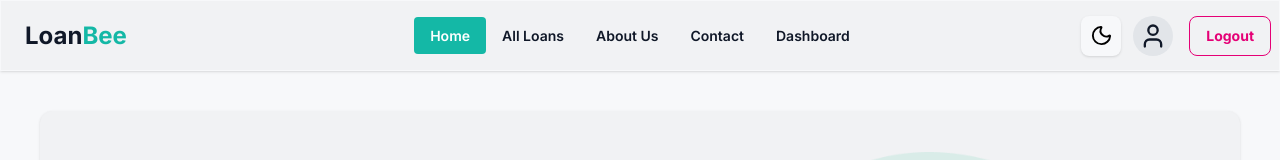
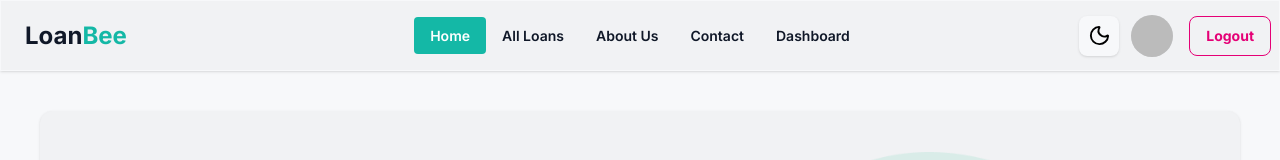
Before and after one commit to hossain-shifat/Micro-Loan, a React (Vite) app: page / in a window 1280 px wide. Shown: the top 160 px of the page. Built offline with nearby package versions, Linux system fonts and the light colour scheme; no server answers; sample sign-in values are in the browser's storage.

Commit message:
Add some fixes in ui

```diff
--- a/src/Pages/Dashboard/Manager/ApprovedApplications/ApprovedApplications.jsx
+++ b/src/Pages/Dashboard/Manager/ApprovedApplications/ApprovedApplications.jsx
@@ -145,7 +145,7 @@ const ApprovedApplications = () => {
                                             }
                                         </th>
                                         <th>
-                                            <div className="space-x-2">
+                                            <div className="flex gap-2">
                                                 <div onClick={() => handleReject(application)} className="tooltip tooltip-top" data-tip='Reject'>
                                                     <button className="btn btn-error btn-outline btn-sm btn-square"><X size={18} /></button>
                                                 </div>
--- a/src/Pages/Home/Banner/Banner.jsx
+++ b/src/Pages/Home/Banner/Banner.jsx
@@ -3,6 +3,7 @@ import { assets } from '../../../assets/assets'
 import { ArrowRight } from 'lucide-react'
 import SplitText from '../../../Components/Animations/SplitText/SplitText'
 import FadeIn from '../../../Components/Animations/FadeIn/FadeIn'
+import { Link } from 'react-router'
 
 const Banner = () => {
     return (
@@ -19,7 +20,7 @@ const Banner = () => {
                         <FadeIn>
                             <p>Our loan services offer a hassle-free and streamlined borrowing experience, providing you with the funds you need in a timely manner to meet your financial requirements.</p>
                         </FadeIn>
-                        <button className="btn btn-primary btn-outline flex justify-center items-center rounded-full">Get started <ArrowRight size={18} /></button>
+                        <Link to='/all-loans'><button className="btn btn-primary btn-outline flex justify-center items-center rounded-full">Get started <ArrowRight size={18} /></button></Link>
                     </div>
                 </div>
             </div>
--- a/src/Pages/Loan/AllLoans/AllLoan.jsx
+++ b/src/Pages/Loan/AllLoans/AllLoan.jsx
@@ -42,7 +42,7 @@ const AllLoan = () => {
                                         <h1 className="font-bold text-2xl">${loan.maxLoanLimit}</h1>
                                     </div>
                                     <div className="w-full">
-                                        <Link to={`/loan-details/${loan._id}`}><button className="btn btn-primary w-full">View Details</button></Link>
+                                        <Link to={`/loan-details/${loan._id}`}><button className="btn btn-primary">View Details</button></Link>
                                     </div>
                                 </div>
                             </div>
--- a/src/Pages/Loan/ApplyLoan/ApplyLoan.jsx
+++ b/src/Pages/Loan/ApplyLoan/ApplyLoan.jsx
@@ -1,7 +1,7 @@
 import React from 'react'
 import { useForm } from 'react-hook-form'
 import useAuth from '../../../Hooks/UseAuth/useAuth'
-import { useParams } from 'react-router'
+import { useNavigate, useParams } from 'react-router'
 import { useQuery } from '@tanstack/react-query'
 import useAxiosSecure from '../../../Hooks/Axios/AxiosSecure/useAxiosSecure'
 import Loading from '../../../Components/Loading/Loading'
@@ -11,6 +11,7 @@ const ApplyLoan = () => {
 
     const { user } = useAuth()
     const { id } = useParams()
+    const navigate = useNavigate()
 
     const { register, handleSubmit, formState: { errors }, reset } = useForm()
 
@@ -43,6 +44,9 @@ const ApplyLoan = () => {
                         showConfirmButton: false,
                         theme: 'auto',
                         timer: 1500
+                    })
+                    .then(()=>{
+                        navigate('/dashboard/my-loans')
                     })
                 }
             })
--- a/src/Shared/Navbar/Navbar.jsx
+++ b/src/Shared/Navbar/Navbar.jsx
@@ -62,8 +62,8 @@ const Navbar = () => {
                 {
                     user ?
                         <div className="flex gap-4 items-center">
-                            <div className="tooltip tooltip-bottom bg-base-300 p-1.5 rounded-full" data-tip='My Profile'>
-                                <Link to='/dashboard/my-profile'> <User size={28}/></Link>
+                            <div className="tooltip tooltip-bottom bg-base-300 rounded-full" data-tip='My Profile'>
+                                <Link to='/dashboard/my-profile'> <img className="w-10.5 h-10.5 rounded-full object-cover" src={user.photoURL} alt="" /></Link>
                             </div>
                             <button onClick={handleLogout} className="btn btn-error btn-outline">Logout</button>
                         </div>
```
